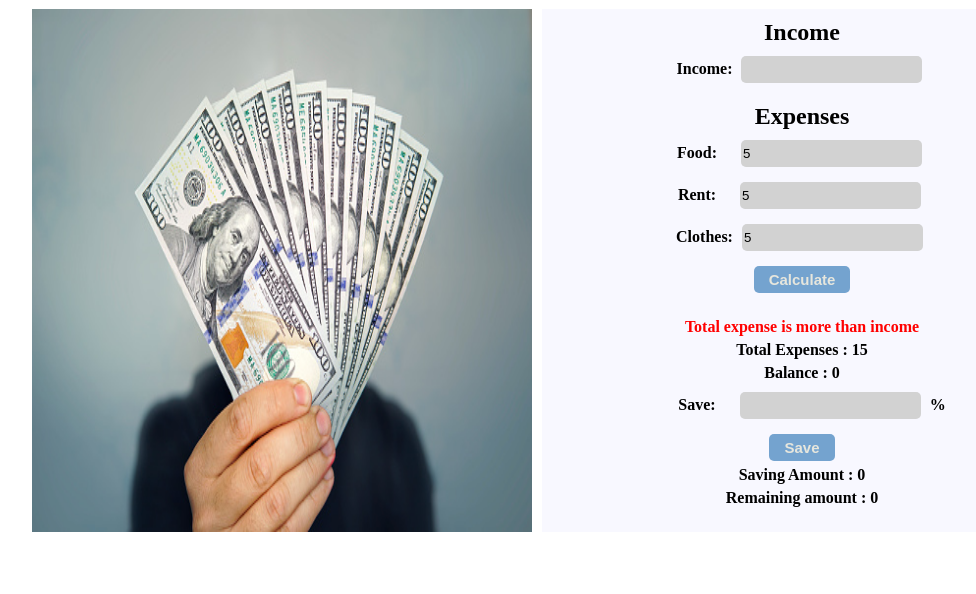
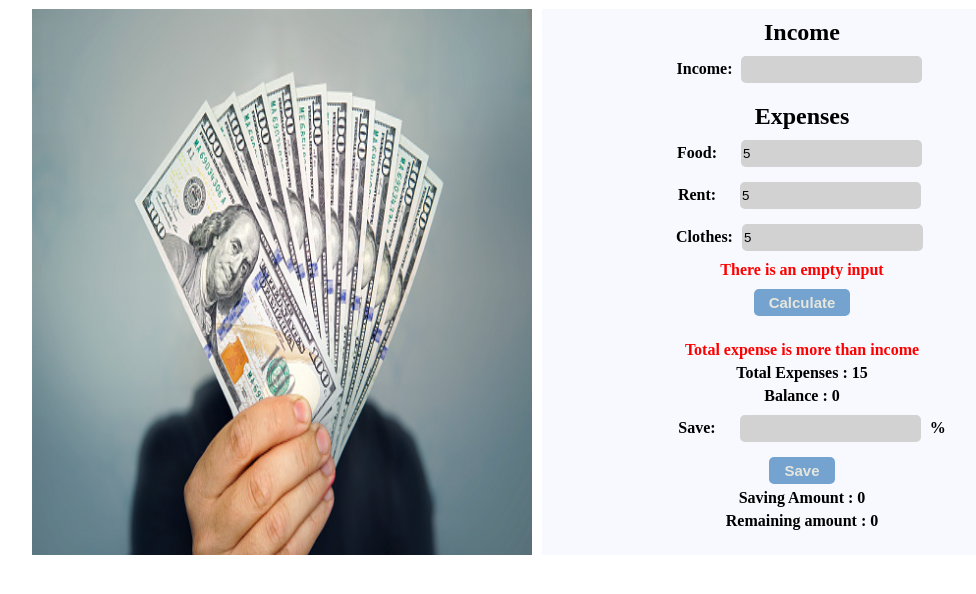
Before and after one commit to ShoyebAkter/money-master, a plain HTML site: page index.html in a window 1280 px wide. Both pictures are taken after typing "5", "5", "5" into the empty fields and a click on the button "Calculate". Shown: the part 68-662 px from the top of the page, without its empty margins (88-1064 px from the left). Drawn offline with Linux system fonts and the light colour scheme.

Commit message:
complete

```diff
--- a/index.html
+++ b/index.html
@@ -28,7 +28,7 @@
                 <p>Rent: <input style="margin-left: 20px;" id="rent" type="number"></p>
                 <p>Clothes: <input id="cloth" type="number"></p>
                 <p id="type-error" style="display: none;">There is a negative or zero input</p>
-                <p id="zero-error" style="display: none;">There is a zero input</p>
+                <p id="zero-error" style="display: none;">There is an empty input</p>
                 <button id="calculate-expense">Calculate</button>
             </div>
             <div class="calculation">
--- a/js/index.js
+++ b/js/index.js
@@ -1,9 +1,10 @@
 function getValue(element,isInput){
-    // checking is it is input type or not
+    // checking if it is input type or not
     if(isInput){
         let elementValue=parseFloat(document.getElementById(element).value);
         // recursion
         const typeError=getValue("type-error",false);
+        const zeroError=getValue("zero-error",false);
 // if the value is greater than 0
         if(elementValue>0){
         return elementValue;
@@ -11,6 +12,11 @@ function getValue(element,isInput){
         else if(elementValue<=0){
             typeError.style.display="block";
             typeError.style.color="red";
+            return 0;
+        }
+        else if(elementValue!=Number){
+            zeroError.style.display="block";
+            zeroError.style.color="red";
             return 0;
         }
     }else{
```
